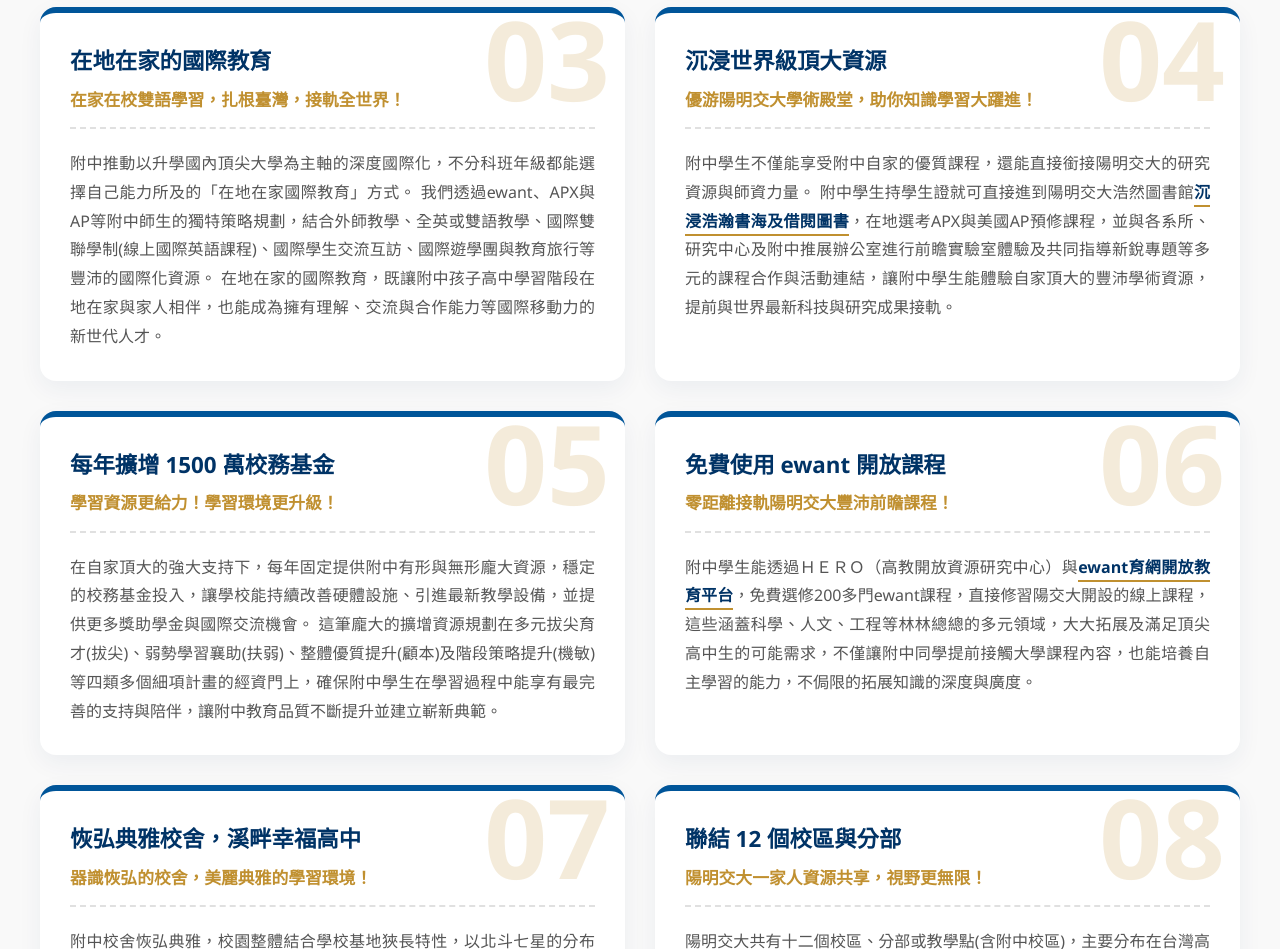
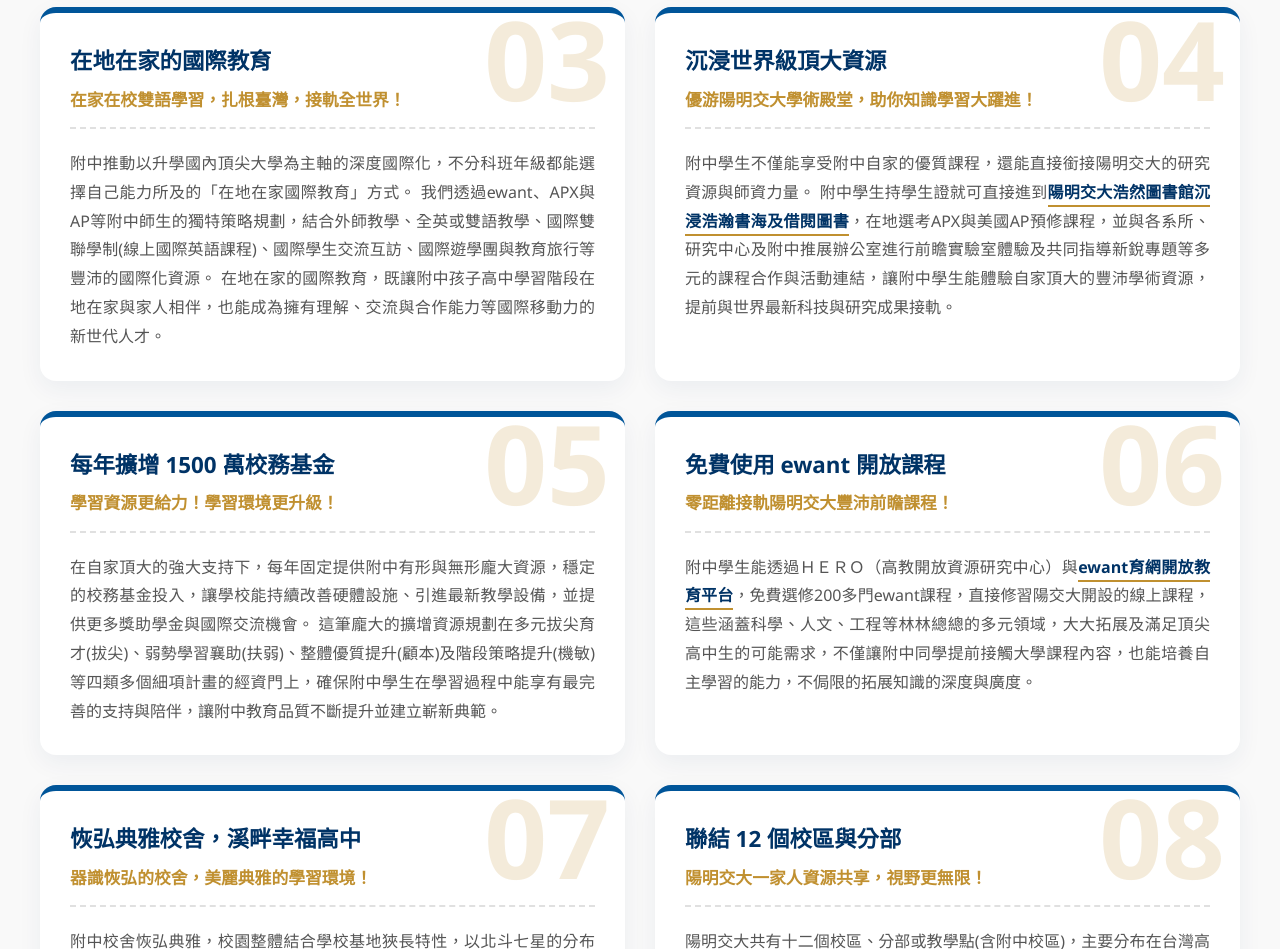
Before and after one commit to eliteaward/cpyc_12_features, a plain HTML site: page index.html in a window 1280 px wide. Shown: the part 1117-2066 px from the top of the page. Drawn offline with Linux system fonts and the light colour scheme.

Commit message:
Update index.html

```diff
--- a/index.html
+++ b/index.html
@@ -428,7 +428,7 @@
           <div class="card-content-wrapper">
             <h2 class="card-title">沉浸世界級頂大資源</h2>
             <h3 class="card-subtitle">優游陽明交大學術殿堂，助你知識學習大躍進！</h3>
-            <p class="card-desc">附中學生不僅能享受附中自家的優質課程，還能直接銜接陽明交大的研究資源與師資力量。 附中學生持學生證就可直接進到陽明交大浩然圖書館<a href="https://www.lib.nycu.edu.tw/"_blank">沉浸浩瀚書海及借閱圖書</a>，在地選考APX與美國AP預修課程，並與各系所、研究中心及附中推展辦公室進行前瞻實驗室體驗及共同指導新銳專題等多元的課程合作與活動連結，讓附中學生能體驗自家頂大的豐沛學術資源，提前與世界最新科技與研究成果接軌。</p>
+            <p class="card-desc">附中學生不僅能享受附中自家的優質課程，還能直接銜接陽明交大的研究資源與師資力量。 附中學生持學生證就可直接進到<a href="https://www.lib.nycu.edu.tw/"_blank">陽明交大浩然圖書館沉浸浩瀚書海及借閱圖書</a>，在地選考APX與美國AP預修課程，並與各系所、研究中心及附中推展辦公室進行前瞻實驗室體驗及共同指導新銳專題等多元的課程合作與活動連結，讓附中學生能體驗自家頂大的豐沛學術資源，提前與世界最新科技與研究成果接軌。</p>
           </div>
         </div>
 
```
